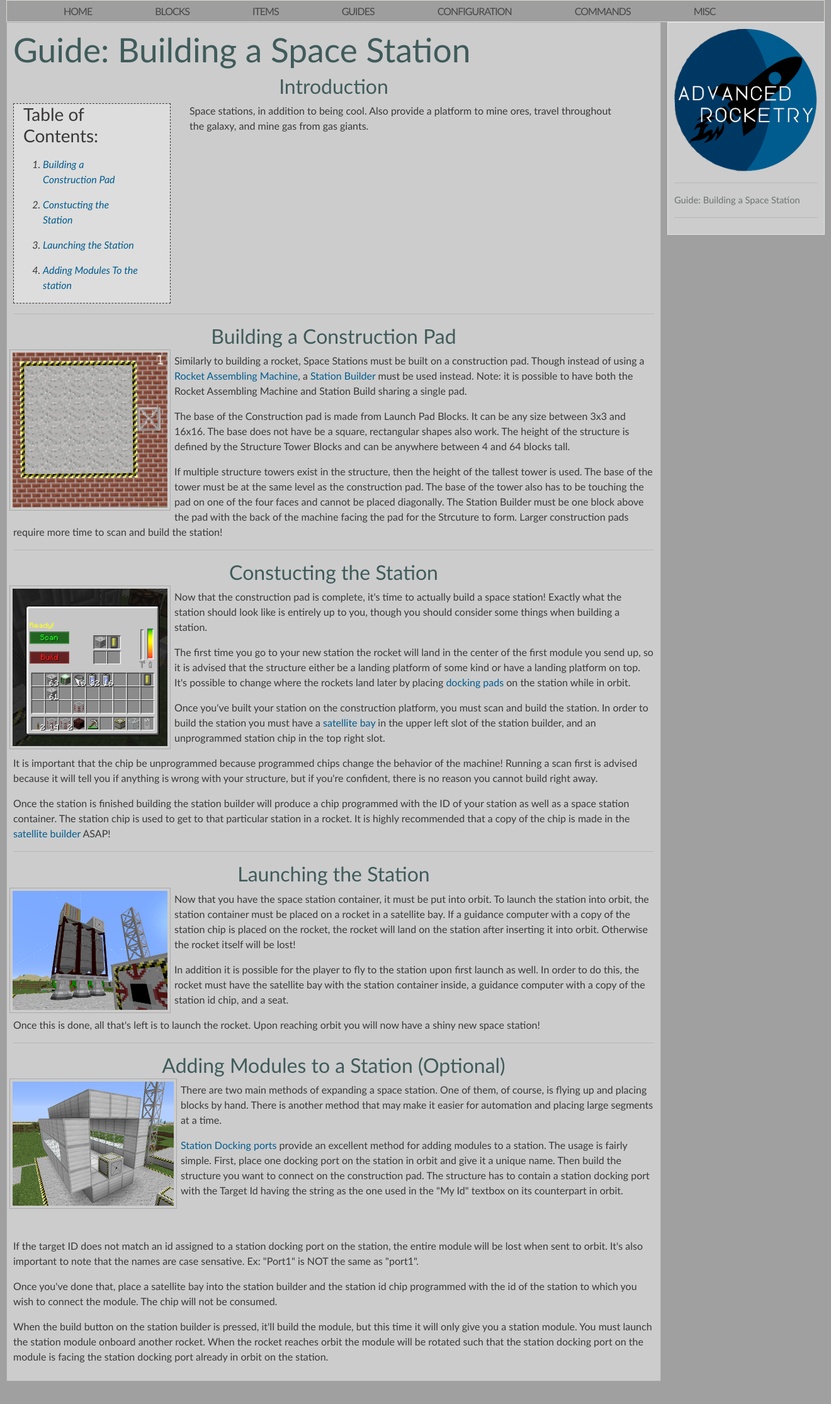
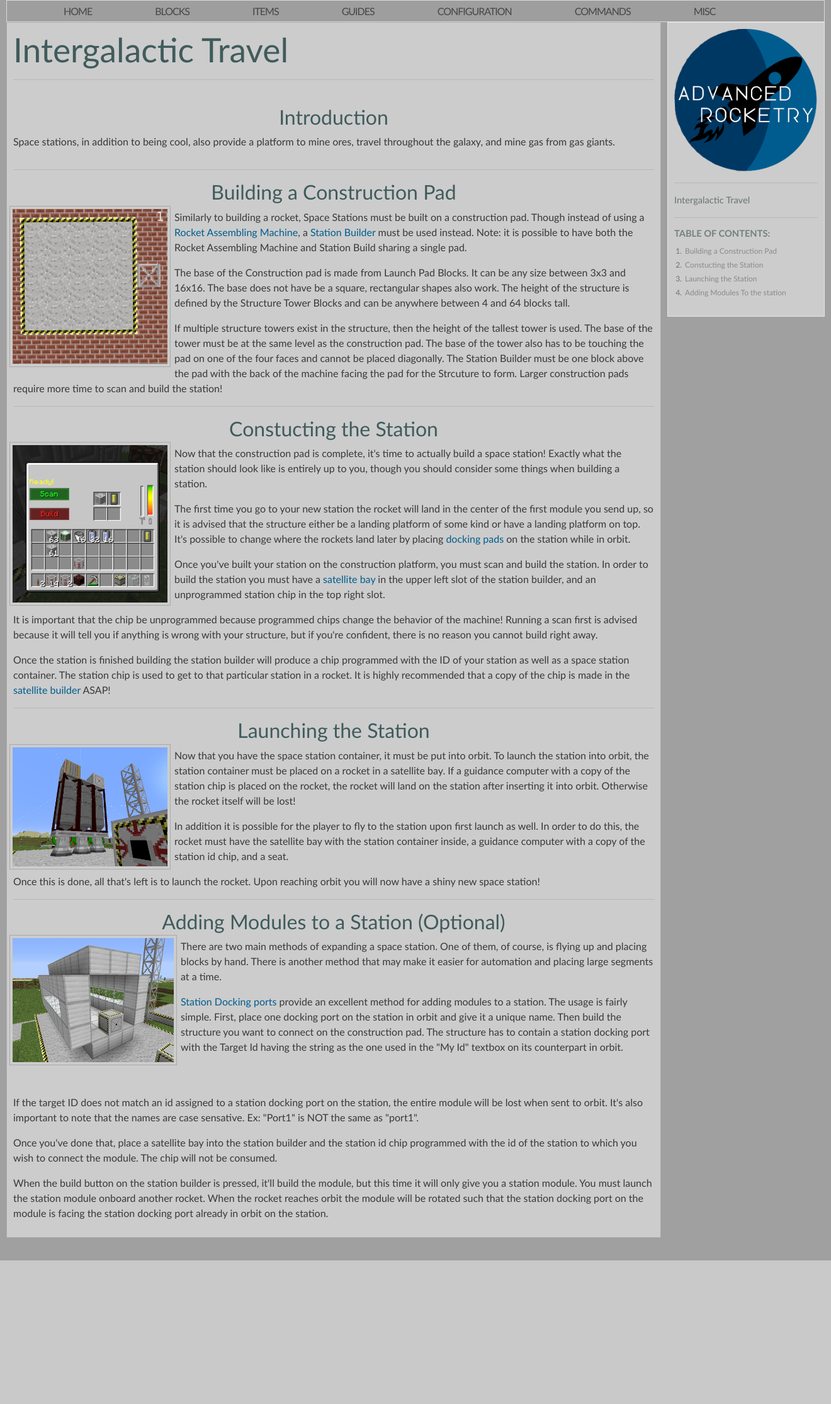
Before and after one commit to Advanced-Rocketry/AdvancedRocketryDoc, a PHP site: page /guides/BuildingSpaceStation.php in a window 1320 px wide. Shown: the part 86-2316 px from the top of the page at 63% size. After the commit the page ends 2088 px from the top, so only its background shows below. Run offline with PHP 8.4, Linux system fonts and the light colour scheme; grey boxes are pictures that could not be loaded.

Commit message:
moved TOC of pages to Sidebar

```diff
--- a/AdvancedRocketry/guides/BuildingSpaceStation.php
+++ b/AdvancedRocketry/guides/BuildingSpaceStation.php
@@ -1,18 +1,10 @@
 <?php
-    $title = 'Guide: Building a Space Station';
+    $title = 'Intergalactic Travel';
 
-    $mainContent = '<h1>'.$title.'</h1>
+    $mainContent = '<h1>'.$title.'</h1><hr><br>
     <center><h2>Introduction</h2></center>
-    <div style="display: inline-block"><div align=left style="float: left; margin-right:30px; width:250px; border-width: 1px; border-style: dashed; padding: 15px; padding-top: 0px; padding-bottom: 0px; background-color: #DDD;">
-    <h3>Table of Contents:</h3>
-    <ol style="padding-left:15px;">
-    <li><a href="#basics">Building a Construction Pad</a></li>
-    <li><a href="#building">Constucting the Station</a></li>
-    <li><a href="#launching">Launching the Station</a></li>
-    <li><a href="#modules">Adding Modules To the station</a></li>
-    </ol>
-    </div>
-    <p>Space stations, in addition to being cool.  Also provide a platform to mine ores, travel throughout the galaxy, and mine gas from gas giants.</p>
+    <div style="display: inline-block">
+    <p>Space stations, in addition to being cool, also provide a platform to mine ores, travel throughout the galaxy, and mine gas from gas giants.</p>
     </div>
 
     <hr>
@@ -68,6 +60,13 @@
     <p>When the build button on the station builder is pressed, it\'ll build the module, but this time it will only give you a station module.  You must launch the station module onboard another rocket.  When the rocket reaches orbit the module will be rotated such that the station docking port on the module is facing the station docking port already in orbit on the station.</p>
     ';
 
-    $infoBarContent = $title.'<hr>';
+    $infoBarContent = $title.'<hr>
+    <h3>Table of Contents:</h3>
+    <ol style="padding-left:15px;">
+    <li><a href="#basics">Building a Construction Pad</a></li>
+    <li><a href="#building">Constucting the Station</a></li>
+    <li><a href="#launching">Launching the Station</a></li>
+    <li><a href="#modules">Adding Modules To the station</a></li>
+    </ol>';
     include($_SERVER["DOCUMENT_ROOT"].'/AdvancedRocketry/templateIndex.php');
 ?>
--- a/AdvancedRocketry/guides/Missions.php
+++ b/AdvancedRocketry/guides/Missions.php
@@ -1,5 +1,5 @@
 <?php
-    $title = 'Missions';
+    $title = 'Mission Control';
 
     $mainContent = '<h1>'.$title.'</h1><hr><img align="left" src="../img/rocket_demo.jpg" /><center><h2>Overview</h2></center><p>Missions are a useful undertaking to collect resources and explore.  In Advanced Rocketry missions can be performed to collect ore or harvest gasses from gas giants and return them to your base.</p>
     <p>Missions can be monitored from a <a href="../blocks/RocketMonitoringStation.php">rocket monitoring station</a>.</p>
```
Also changed, not shown: AdvancedRocketry/misc/Biomes.php (+10 -2 lines).
